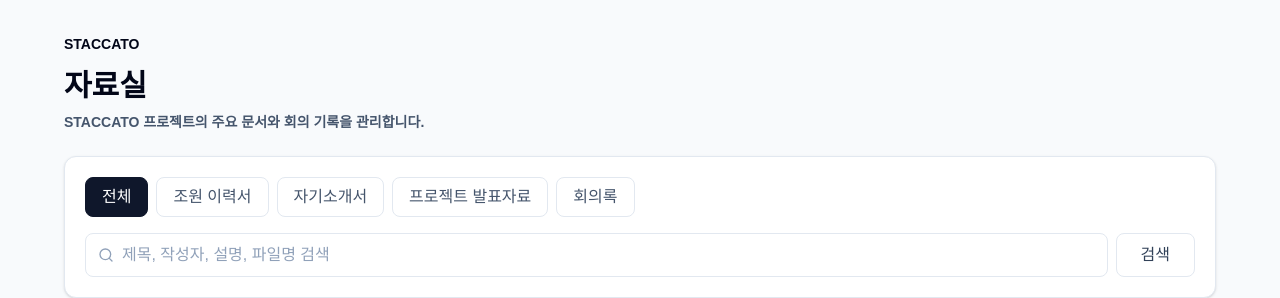
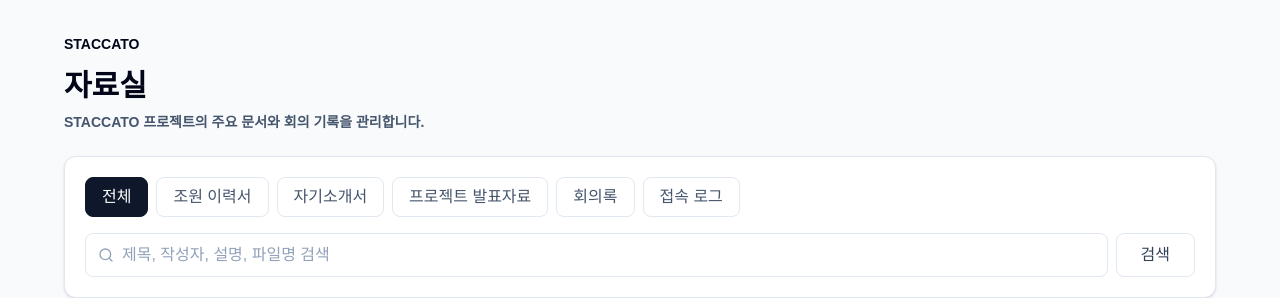
Before and after one commit to staccato-ai-highway-control/staccato-ai-highway-control, a Next.js app in the folder frontend-vm/: page /resources in a window 1280 px wide. Shown: the top 298 px of the page. Built offline with nearby package versions, Linux system fonts and the light colour scheme; no server answers.

Commit message:
feat(frontend): add access log resource category (#243)
Co-authored-by: staccato <staccato@example.local>

```diff
--- a/frontend-vm/components/resources/resourceData.ts
+++ b/frontend-vm/components/resources/resourceData.ts
@@ -5,6 +5,7 @@
   COVER_LETTER: "자기소개서",
   PRESENTATION: "프로젝트 발표자료",
   MEETING_NOTE: "회의록",
+  ACCESS_LOG: "접속 로그",
 };
 
 export const resourceCategoryTone: Record<ResourceCategory, "blue" | "green" | "amber" | "red"> = {
@@ -12,6 +13,7 @@
   COVER_LETTER: "amber",
   PRESENTATION: "blue",
   MEETING_NOTE: "green",
+  ACCESS_LOG: "blue",
 };
 
 export const resourceVisibilityLabels: Record<ResourceVisibility, string> = {
@@ -20,7 +22,7 @@
   OWNER_ONLY: "본인만",
 };
 
-export const resourceCategoryOptions: ResourceCategory[] = ["RESUME", "COVER_LETTER", "PRESENTATION", "MEETING_NOTE"];
+export const resourceCategoryOptions: ResourceCategory[] = ["RESUME", "COVER_LETTER", "PRESENTATION", "MEETING_NOTE", "ACCESS_LOG"];
 export const allowedResourceExtensions = ["pdf", "ppt", "pptx", "doc", "docx", "hwp", "hwpx", "md", "txt", "jpg", "jpeg", "png", "zip"];
 
 export function formatResourceDate(value?: string) {
--- a/frontend-vm/features/resources/types.ts
+++ b/frontend-vm/features/resources/types.ts
@@ -1,4 +1,4 @@
-export type ResourceCategory = "RESUME" | "COVER_LETTER" | "PRESENTATION" | "MEETING_NOTE";
+export type ResourceCategory = "RESUME" | "COVER_LETTER" | "PRESENTATION" | "MEETING_NOTE" | "ACCESS_LOG";
 
 export type ResourceVisibility = "ADMIN_ALL" | "SUPER_ADMIN_ONLY" | "OWNER_ONLY";
 
```
